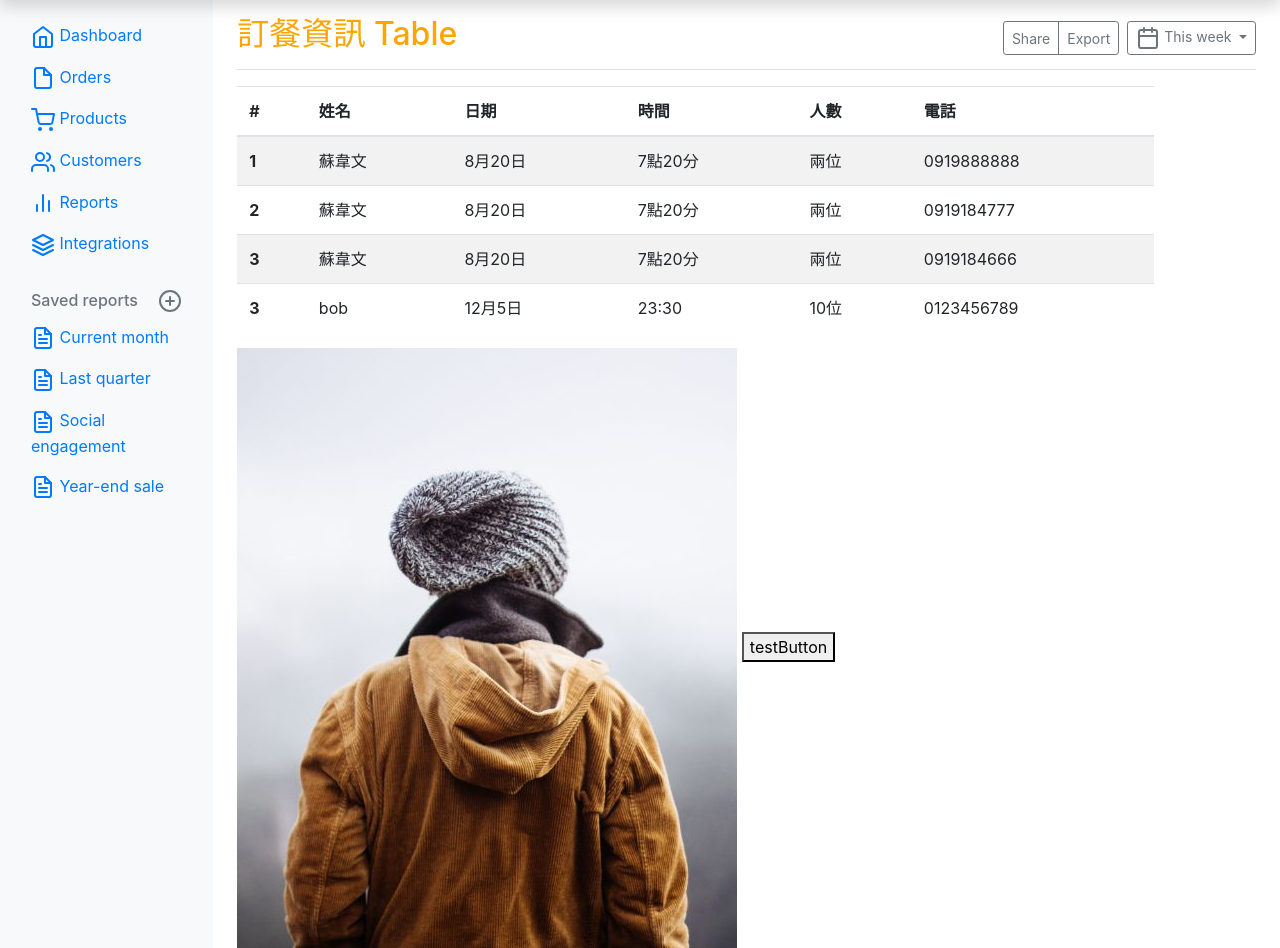
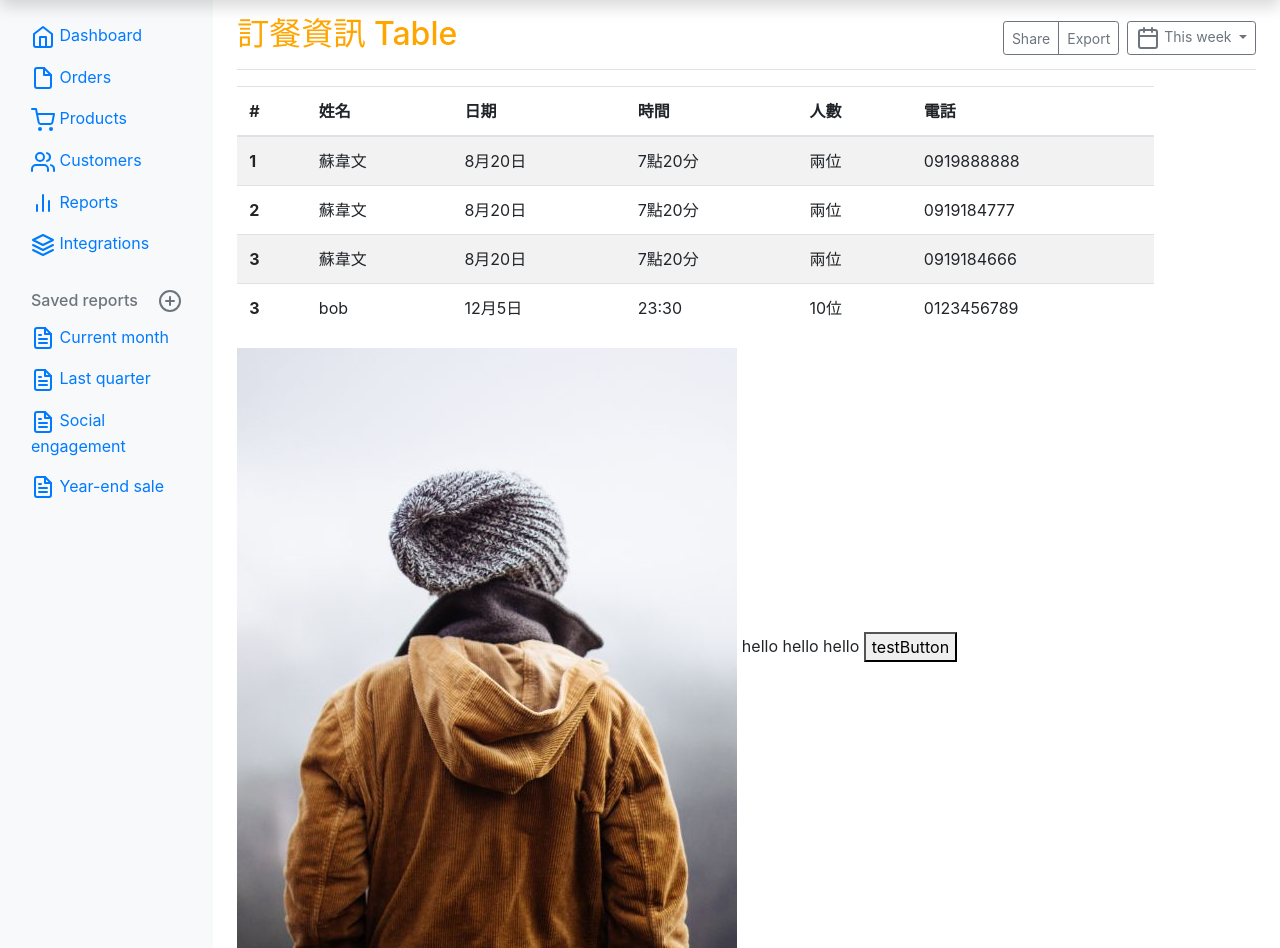
Before and after one commit to wilsonsujames/flask_structure, a Flask app: page / in a window 1280 px wide. Shown: the part 41-989 px from the top of the page. Run offline with Flask 2, Linux system fonts and the light colour scheme; some libraries are stand-ins or nearby versions.

Commit message:
with word

```diff
--- a/web/server.py
+++ b/web/server.py
@@ -8,10 +8,12 @@ app = Flask(__name__)
 def index():
     a={"name":"bob","date":"12月5日","time":"23:30","peopleCount":"10位","phone":"0123456789"}
 
-    Webray=[]
-    Webray.append(a)
+    Webray_in_flask=[]
+    Webray_in_flask.append(a)
 
-    return render_template('index.html',Webray=Webray)
+    hello_word_in_flask='hello hello hello'
+
+    return render_template('index.html',Webray=Webray_in_flask,hello=hello_word_in_flask)
 
 
 
--- a/web/templates/index.html
+++ b/web/templates/index.html
@@ -216,6 +216,9 @@
 
 <img src="{{url_for('static', filename='img_girl.jpg')}}" >
 
+{{hello}}
+
+
 <button id='testBTN'>testButton</button>
 
 
```
